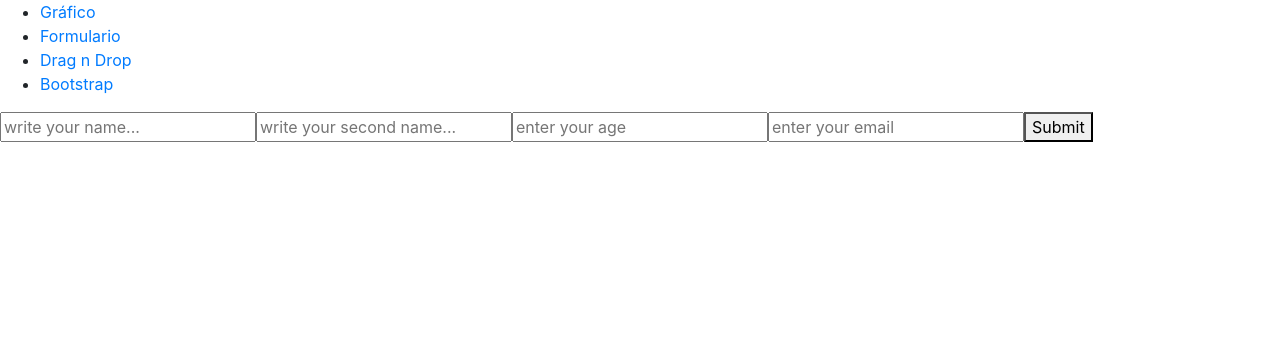
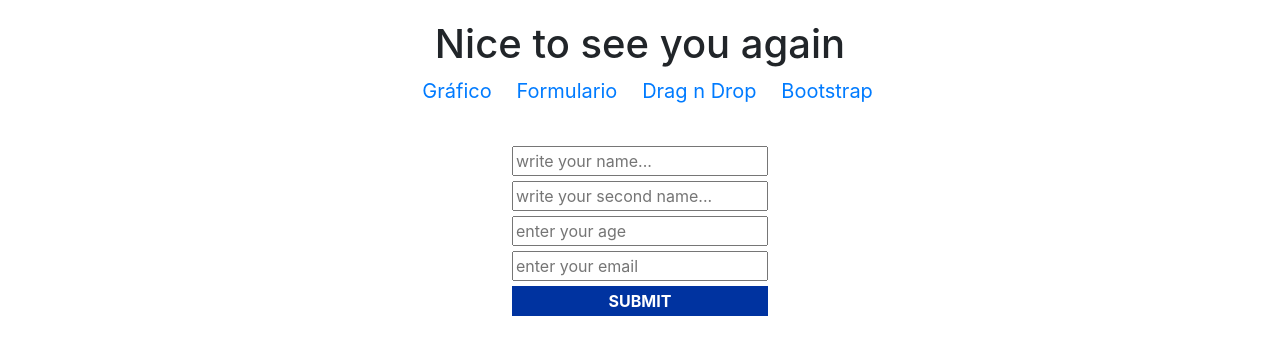
Before and after one commit to lauraVzarco/xpruebasportal, a React (Create React App) app: page /#/Form in a window 1280 px wide. Shown: the top 354 px of the page. Built offline with nearby package versions, Linux system fonts and the light colour scheme.

Commit message:
add basics styles

```diff
--- a/src/containers/App/components/Bootstrap/index.jsx
+++ b/src/containers/App/components/Bootstrap/index.jsx
@@ -1,10 +1,11 @@
 import React from 'react';
+import './styles.css';
 
 const Bootstrap = () => (
   <div>
     <table className="table">
       <thead>
-        <tr>
+        <tr className= "firstCol">
           <th scope="col">Front-End Team</th>
           <th scope="col">Clara</th>
           <th scope="col">Laura</th>
@@ -13,25 +14,25 @@ const Bootstrap = () => (
       </thead>
       <tr />
       <tr>
-        <th scope="row"> Where they live?</th>
+        <th className= "firstCol" scope="row"> Where they live?</th>
         <td>Callao</td>
         <td>Fuencarral</td>
         <td>Seseña</td>
       </tr>
       <tr>
-        <th scope="row">Hobbies</th>
+        <th className= "firstCol" scope="row">Hobbies</th>
         <td>Cinema</td>
         <td>Bird watching</td>
         <td>Roller Skating</td>
       </tr>
     </table>
-    <figure className="figure">
+    <figure className="figure bootstrap_figure">
       <img
         src="https://cdn-images-1.medium.com/max/800/1*3SVfBkNZI2f-sspiq59xcw.png"
         className="figure-img img-fluid rounded"
         alt="A generic square placeholder with rounded corners in a figure."
       />
-      <figcaption className="figure-caption text-right">A caption of the react logo </figcaption>
+      <figcaption className="figure-caption text-center"> Powered by react, image generated by bootstrap figures </figcaption>
     </figure>
   </div>
 );
--- /dev/null
+++ b/src/containers/App/components/Bootstrap/styles.css
@@ -0,0 +1,8 @@
+.firstCol{
+  background-color: rgb(0, 51, 160);
+  color: #fff;
+}
+
+.bootstrap_figure {
+  margin-left: 40%;
+}
--- a/src/containers/App/components/DragDrop/index.jsx
+++ b/src/containers/App/components/DragDrop/index.jsx
@@ -3,13 +3,17 @@ import React, { useEffect, useState } from 'react';
 import { useDropzone } from 'react-dropzone';
 
 const dragdrop = {
-  border: '1px dashed black'
+  marginLeft: '25%',
+  border: '1px dashed black',
+  textAlign: 'center',
+  width: '50%',
 };
 
 const thumbsContainer = {
   display: 'flex',
   flexDirection: 'row',
   flexWrap: 'wrap',
+  alignContent: 'center',
   marginTop: 16
 };
 
--- a/src/containers/App/components/Form/DetailForm.jsx
+++ b/src/containers/App/components/Form/DetailForm.jsx
@@ -1,20 +1,23 @@
 import React from 'react';
 import { Field, Form, ErrorMessage } from 'formik';
+import './styles.css';
 
 const DetailForm = (isSubmitting, handleSubmit) => (
-  <Form>
-    <Field type="firstName" name="firstName" placeholder="write your name..." />
+  <div>
+    <Form className="app_form">
+      <Field type="firstName" name="firstName" placeholder="write your name..." className="form_input"/>
       <ErrorMessage name="firstName" />
-    <Field type="secondName" name="secondName" placeholder="write your second name..." />
+      <Field type="secondName" name="secondName" placeholder="write your second name..." className="form_input" />
       <ErrorMessage name="secondName" />
-    <Field type="age" name="age" placeholder="enter your age" />
+      <Field type="age" name="age" placeholder="enter your age" className="form_input"/>
       <ErrorMessage name="age" />
-    <Field type="email" name="email" placeholder="enter your email" />
+      <Field type="email" name="email" placeholder="enter your email" className="form_input" />
       <ErrorMessage name="email" />
-    <button type="submit" onSubmit={ handleSubmit }>
-      Submit
+      <button type="submit" onSubmit={ handleSubmit } className="form_button">
+        SUBMIT
       </button>
     </Form>
+  </div>
 );
 
 export default DetailForm;
--- a/src/containers/App/components/Form/index.jsx
+++ b/src/containers/App/components/Form/index.jsx
@@ -2,6 +2,7 @@ import React from 'react';
 import { Formik } from 'formik';
 import * as Yup from 'yup';
 import DetailForm from './DetailForm.jsx';
+import './styles.css';
 
 const user = {
   firstName: '',
@@ -11,6 +12,7 @@ const user = {
 };
 
 const Form = () => (
+  <div className="app_form">
     <Formik
       render={ () => <DetailForm /> }
       initialValues={ user }
@@ -33,6 +35,7 @@ const Form = () => (
         email: Yup.string().email('invalid email')
       }) }
     />
+  </div>
 );
 
 export default Form;
--- /dev/null
+++ b/src/containers/App/components/Form/styles.css
@@ -0,0 +1,21 @@
+.app_form{
+  margin: 0;
+  display: flex;
+  flex-direction: column;
+  align-items: center;
+  width: 100%;
+  margin-top: 20px;
+}
+
+.form_input{
+  margin-bottom: 2%
+}
+
+.form_button{
+  background-color: rgb(0, 51, 160);
+  color: #fff;
+  border: none;
+  height: 30px;
+  width: 100%;
+  font-weight: bold;
+}
--- a/src/containers/App/components/Graphics/index.jsx
+++ b/src/containers/App/components/Graphics/index.jsx
@@ -1,11 +1,18 @@
 import React from 'react';
 import BarChart from './BarChart';
 import PieChart from './PieChart';
+import './styles.css';
 
 const Graphics = () => (
-  <div>
+  <div className="app_graphics">
+  <div className="app_chart">
     <BarChart />
+    <div>Gráfico de barras</div>
+  </div>
+  <div className="app_pie">
     <PieChart />
+    <div>Gráfico de quesos</div>
+  </div>
   </div>
 );
 
--- /dev/null
+++ b/src/containers/App/components/Graphics/styles.css
@@ -0,0 +1,17 @@
+.app_graphics{
+  display: flex;
+  flex-direction: column;
+  justify-content: center;
+  align-items: center;
+}
+
+.app_chart{
+  width: 550px;
+  text-align: center;
+  margin-bottom: 3%
+}
+
+.app_pie{
+  height: 250px;
+  text-align: center;
+}
--- a/src/containers/App/index.jsx
+++ b/src/containers/App/index.jsx
@@ -4,14 +4,16 @@ import Graphics from './components/Graphics';
 import Form from './components/Form';
 import DragDrop from './components/DragDrop';
 import Bootstrap from './components/Bootstrap';
+import './styles.css';
 
 
 class App extends Component {
   render() {
     return (
       <div>
+        <h1 className="app_title">Nice to see you again</h1>
       <Router>
-        <ul>
+        <ul className="app_list">
           <li>
             <NavLink to="/Graphics" title="Graphics">
               Gráfico
--- /dev/null
+++ b/src/containers/App/styles.css
@@ -0,0 +1,16 @@
+.app_title{
+  text-align: center;
+  margin-top: 20px;
+}
+
+.app_list{
+  list-style: none;
+  display: flex;
+  flex-direction: row;
+  justify-content: center;
+}
+
+ul > li {
+  margin-right: 2%;
+  font-size: 20px;
+}
```
Lines whose indentation alone changed are shown as unchanged.
